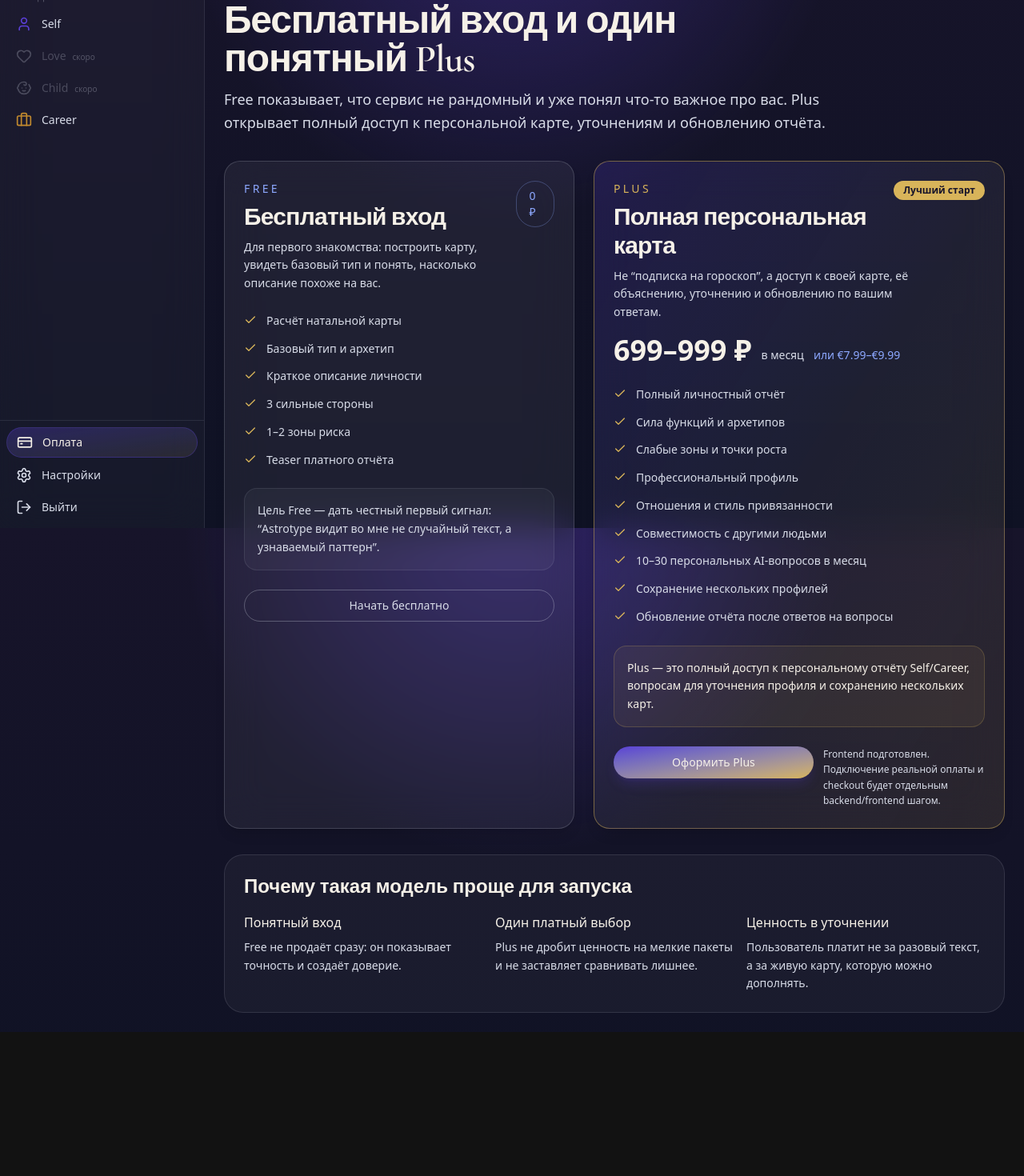
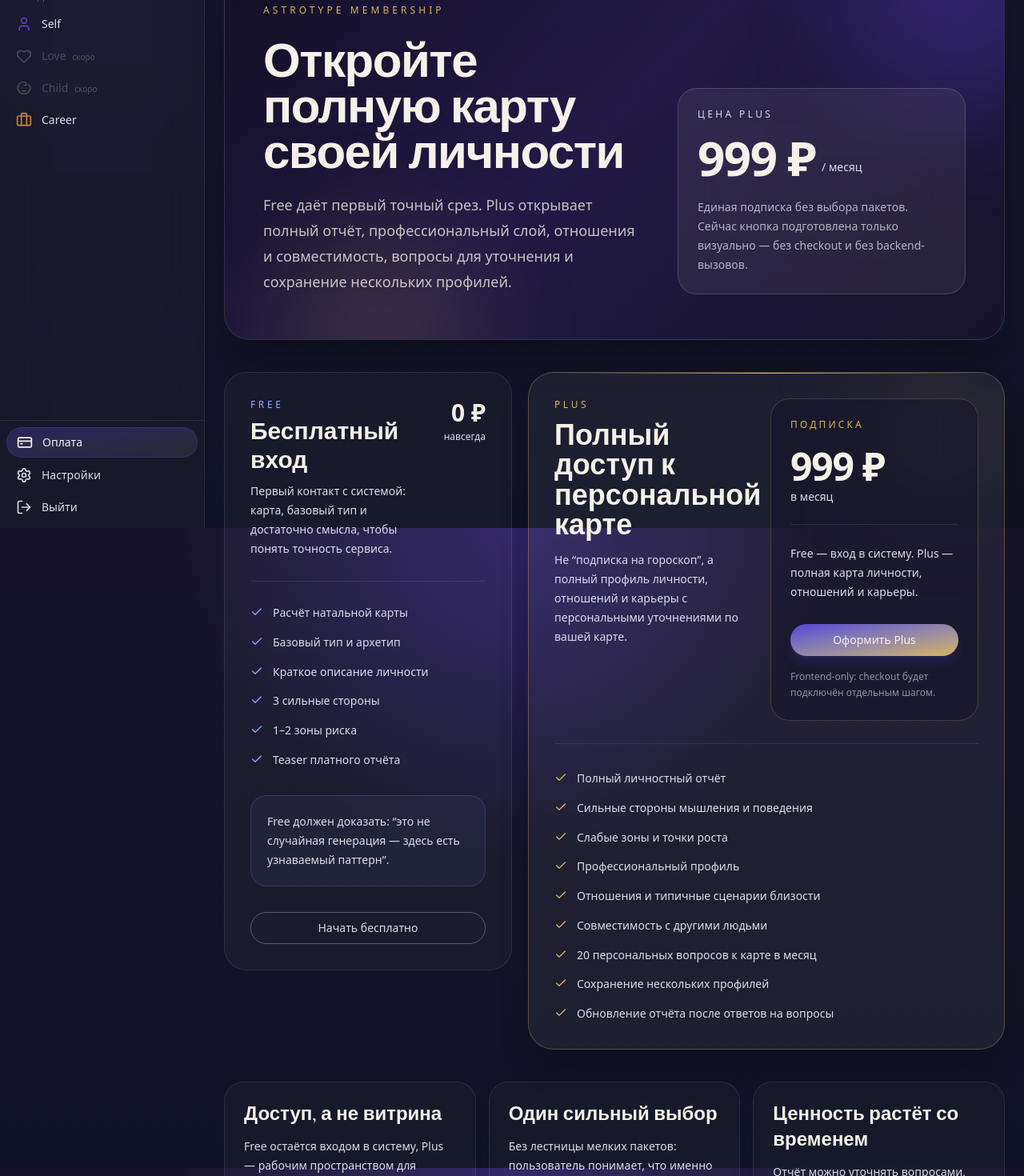
Before and after one commit to fixemer90-stack/Archemap, a Next.js app in the folder frontend/: page /billing in a window 1280 px wide. Shown: the part 140-1610 px from the top of the page at 80% size. Before the commit the page ends 1430 px from the top, so only its background shows below. Built offline with nearby package versions, Linux system fonts and the light colour scheme.

Commit message:
feat: refine premium billing page

```diff
--- a/frontend/scripts/check-billing-ux.mjs
+++ b/frontend/scripts/check-billing-ux.mjs
@@ -12,22 +12,27 @@ const billingPage = readFileSync(billingPath, "utf8");
 const sidebar = readFileSync(sidebarPath, "utf8");
 
 for (const marker of [
+  "Astrotype Membership",
+  "Откройте полную карту своей личности",
   "Free",
   "Бесплатный вход",
   "Расчёт натальной карты",
-  "базовый тип",
+  "Базовый тип и архетип",
   "3 сильные стороны",
   "Teaser платного отчёта",
   "Plus",
-  "699–999 ₽",
-  "€7.99–€9.99",
+  "999 ₽",
+  "Полный доступ к персональной карте",
   "Полный личностный отчёт",
+  "Сильные стороны мышления и поведения",
   "Профессиональный профиль",
-  "Отношения и стиль привязанности",
+  "Отношения и типичные сценарии близости",
   "Совместимость с другими людьми",
-  "10–30 персональных AI-вопросов",
+  "20 персональных вопросов к карте",
   "Сохранение нескольких профилей",
-  "Frontend подготовлен",
+  "Free — вход в систему. Plus — полная карта личности, отношений",
+  "и карьеры.",
+  "Frontend-only",
 ]) {
   if (!billingPage.includes(marker)) {
     throw new Error(`Billing page missing marker: ${marker}`);
@@ -35,6 +40,13 @@ for (const marker of [
 }
 
 for (const forbidden of [
+  "699–999 ₽",
+  "€7.99–€9.99",
+  "закрытый доступ к себе",
+  "relational-слой",
+  "стиль привязанности",
+  "Сила функций и архетипов",
+  "10–30 персональных AI-вопросов",
   "/api/v1/payments",
   "createPayment",
   "product_id",
@@ -43,7 +55,7 @@ for (const forbidden of [
 ]) {
   if (billingPage.includes(forbidden)) {
     throw new Error(
-      `Billing page must stay frontend-only for now; found: ${forbidden}`,
+      `Billing page must stay fixed-price frontend-only for now; found: ${forbidden}`,
     );
   }
 }
--- a/frontend/src/app/(dashboard)/billing/page.tsx
+++ b/frontend/src/app/(dashboard)/billing/page.tsx
@@ -1,16 +1,8 @@
 import type { Metadata } from "next";
 import Link from "next/link";
-import { Check, Sparkles } from "lucide-react";
+import { Check } from "lucide-react";
 
 import { Button } from "@/components/ui/button";
-import {
-  Card,
-  CardContent,
-  CardDescription,
-  CardFooter,
-  CardHeader,
-  CardTitle,
-} from "@/components/ui/card";
 
 export const metadata: Metadata = {
   title: "Оплата",
@@ -27,25 +19,48 @@ const freeFeatures = [
 
 const plusFeatures = [
   "Полный личностный отчёт",
-  "Сила функций и архетипов",
+  "Сильные стороны мышления и поведения",
   "Слабые зоны и точки роста",
   "Профессиональный профиль",
-  "Отношения и стиль привязанности",
+  "Отношения и типичные сценарии близости",
   "Совместимость с другими людьми",
-  "10–30 персональных AI-вопросов в месяц",
+  "20 персональных вопросов к карте в месяц",
   "Сохранение нескольких профилей",
   "Обновление отчёта после ответов на вопросы",
 ];
 
-function FeatureList({ items }: { items: string[] }) {
+const principles = [
+  [
+    "Доступ, а не витрина",
+    "Free остаётся входом в систему, Plus — рабочим пространством для собственной карты.",
+  ],
+  [
+    "Один сильный выбор",
+    "Без лестницы мелких пакетов: пользователь понимает, что именно открывает подписка.",
+  ],
+  [
+    "Ценность растёт со временем",
+    "Отчёт можно уточнять вопросами, сохранять профили и возвращаться к обновлённой версии.",
+  ],
+];
+
+function FeatureList({
+  items,
+  accent = "gold",
+}: {
+  items: string[];
+  accent?: "gold" | "blue";
+}) {
+  const iconColor = accent === "gold" ? "text-[#D8B45A]" : "text-[#8DA8FF]";
+
   return (
-    <ul className="space-y-3">
+    <ul className="space-y-3.5">
       {items.map((item) => (
         <li
           key={item}
           className="flex gap-3 text-sm leading-relaxed text-[#D8DCE8]"
         >
-          <Check className="mt-0.5 h-4 w-4 shrink-0 text-[#D8B45A]" />
+          <Check className={`mt-0.5 h-4 w-4 shrink-0 ${iconColor}`} />
           <span>{item}</span>
         </li>
       ))}
@@ -55,133 +70,150 @@ function FeatureList({ items }: { items: string[] }) {
 
 export default function BillingPage() {
   return (
-    <div className="mx-auto max-w-6xl space-y-8">
-      <section className="space-y-4">
-        <div className="inline-flex items-center gap-2 rounded-full border border-[rgba(216,180,90,0.35)] bg-[rgba(216,180,90,0.08)] px-4 py-2 text-sm text-[#D8B45A]">
-          <Sparkles className="h-4 w-4" />
-          Тарифы Astrotype
+    <div className="mx-auto max-w-7xl space-y-10">
+      <section className="relative overflow-hidden rounded-[32px] border border-[rgba(216,220,232,0.14)] bg-[linear-gradient(135deg,rgba(18,15,36,0.96)_0%,rgba(35,26,72,0.92)_47%,rgba(23,20,42,0.98)_100%)] px-7 py-10 shadow-2xl shadow-black/30 md:px-12 md:py-14">
+        <div className="absolute inset-x-8 top-0 h-px bg-gradient-to-r from-transparent via-[rgba(216,180,90,0.65)] to-transparent" />
+        <div className="absolute -right-24 -top-24 h-72 w-72 rounded-full bg-[rgba(91,63,214,0.30)] blur-3xl" />
+        <div className="absolute -bottom-28 left-16 h-64 w-64 rounded-full bg-[rgba(216,180,90,0.13)] blur-3xl" />
+
+        <div className="relative grid gap-10 lg:grid-cols-[minmax(0,1fr)_360px] lg:items-end">
+          <div className="max-w-3xl space-y-7">
+            <p className="text-xs font-medium uppercase tracking-[0.34em] text-[#D8B45A]">
+              Astrotype Membership
+            </p>
+            <div className="space-y-5">
+              <h1 className="font-[family-name:var(--font-cormorant)] text-5xl font-semibold leading-[0.95] tracking-tight text-[#F6F1E8] md:text-6xl">
+                Откройте полную карту своей личности
+              </h1>
+              <p className="max-w-2xl text-base leading-8 text-[rgba(246,241,232,0.78)] md:text-lg">
+                Free даёт первый точный срез. Plus открывает полный отчёт,
+                профессиональный слой, отношения и совместимость, вопросы для
+                уточнения и сохранение нескольких профилей.
+              </p>
             </div>
-        <div className="max-w-3xl space-y-3">
-          <h1 className="font-[family-name:var(--font-cormorant)] text-4xl font-semibold tracking-tight text-[#F6F1E8] md:text-5xl">
-            Бесплатный вход и один понятный Plus
-          </h1>
-          <p className="text-lg leading-relaxed text-[#D8DCE8]">
-            Free показывает, что сервис не рандомный и уже понял что-то важное
-            про вас. Plus открывает полный доступ к персональной карте,
-            уточнениям и обновлению отчёта.
+          </div>
+
+          <div className="rounded-[24px] border border-[rgba(246,241,232,0.16)] bg-[rgba(246,241,232,0.07)] p-6 backdrop-blur-xl">
+            <p className="text-xs uppercase tracking-[0.28em] text-[#D8DCE8]">
+              Цена Plus
             </p>
+            <div className="mt-4 flex items-end gap-2">
+              <span className="text-6xl font-semibold tracking-tight text-[#F6F1E8]">
+                999 ₽
+              </span>
+              <span className="pb-2 text-sm text-[#D8DCE8]">/ месяц</span>
+            </div>
+            <p className="mt-5 text-sm leading-6 text-[rgba(216,220,232,0.78)]">
+              Единая подписка без выбора пакетов. Сейчас кнопка подготовлена
+              только визуально — без checkout и без backend-вызовов.
+            </p>
+          </div>
         </div>
       </section>
 
-      <section className="grid gap-6 lg:grid-cols-[minmax(0,0.92fr)_minmax(0,1.08fr)]">
-        <Card className="relative overflow-hidden">
-          <CardHeader className="space-y-4">
-            <div className="flex items-start justify-between gap-4">
+      <section className="grid gap-5 lg:grid-cols-[360px_minmax(0,1fr)]">
+        <article className="self-start rounded-[28px] border border-[rgba(216,220,232,0.12)] bg-[rgba(255,255,255,0.035)] p-7 md:p-8">
+          <div className="flex items-start justify-between gap-6 border-b border-[rgba(216,220,232,0.10)] pb-7">
             <div className="space-y-2">
-                <p className="text-sm font-medium uppercase tracking-[0.24em] text-[#8DA8FF]">
+              <p className="text-xs font-medium uppercase tracking-[0.30em] text-[#8DA8FF]">
                 Free
               </p>
-                <CardTitle className="text-3xl">Бесплатный вход</CardTitle>
-                <CardDescription className="max-w-md leading-relaxed">
-                  Для первого знакомства: построить карту, увидеть базовый тип и
-                  понять, насколько описание похоже на вас.
-                </CardDescription>
+              <h2 className="font-[family-name:var(--font-cormorant)] text-3xl font-semibold text-[#F6F1E8]">
+                Бесплатный вход
+              </h2>
+              <p className="max-w-md text-sm leading-6 text-[#D8DCE8]">
+                Первый контакт с системой: карта, базовый тип и достаточно
+                смысла, чтобы понять точность сервиса.
+              </p>
             </div>
-              <div className="rounded-full border border-[rgba(141,168,255,0.30)] px-4 py-2 text-sm text-[#8DA8FF]">
-                0 ₽
+            <div className="text-right">
+              <div className="text-3xl font-semibold text-[#F6F1E8]">0 ₽</div>
+              <div className="mt-1 text-xs text-[#D8DCE8]">навсегда</div>
             </div>
           </div>
-          </CardHeader>
-          <CardContent className="space-y-6">
-            <FeatureList items={freeFeatures} />
-            <div className="rounded-2xl border border-[rgba(216,220,232,0.10)] bg-[rgba(255,255,255,0.04)] p-4 text-sm leading-relaxed text-[#D8DCE8]">
-              Цель Free — дать честный первый сигнал: “Astrotype видит во мне не
-              случайный текст, а узнаваемый паттерн”.
+
+          <div className="pt-7">
+            <FeatureList items={freeFeatures} accent="blue" />
           </div>
-          </CardContent>
-          <CardFooter>
-            <Button asChild variant="outline" className="w-full">
+
+          <div className="mt-8 rounded-[20px] border border-[rgba(141,168,255,0.18)] bg-[rgba(141,168,255,0.06)] p-5 text-sm leading-6 text-[#D8DCE8]">
+            Free должен доказать: “это не случайная генерация — здесь есть
+            узнаваемый паттерн”.
+          </div>
+
+          <Button asChild variant="outline" className="mt-8 w-full">
             <Link href="/register">Начать бесплатно</Link>
           </Button>
-          </CardFooter>
-        </Card>
+        </article>
 
-        <Card
+        <article
           id="plus"
-          className="relative overflow-hidden border-[rgba(216,180,90,0.45)] bg-gradient-to-br from-[rgba(91,63,214,0.20)] via-[rgba(255,255,255,0.06)] to-[rgba(216,180,90,0.12)]"
+          className="relative overflow-hidden rounded-[32px] border border-[rgba(216,180,90,0.32)] bg-[rgba(255,255,255,0.055)] p-7 shadow-2xl shadow-black/20 md:p-8"
         >
-          <div className="absolute right-6 top-6 rounded-full bg-[#D8B45A] px-3 py-1 text-xs font-semibold text-[#17142A]">
-            Лучший старт
-          </div>
-          <CardHeader className="space-y-4 pr-28">
-            <div className="space-y-2">
-              <p className="text-sm font-medium uppercase tracking-[0.24em] text-[#D8B45A]">
+          <div className="absolute inset-x-8 top-0 h-px bg-gradient-to-r from-transparent via-[#D8B45A] to-transparent" />
+          <div className="absolute right-0 top-0 h-40 w-40 bg-[rgba(216,180,90,0.10)] blur-3xl" />
+
+          <div className="relative space-y-8">
+            <div className="grid gap-7 border-b border-[rgba(216,220,232,0.10)] pb-7 xl:grid-cols-[minmax(0,1fr)_260px] xl:items-start">
+              <div className="space-y-3">
+                <p className="text-xs font-medium uppercase tracking-[0.30em] text-[#D8B45A]">
                   Plus
                 </p>
-              <CardTitle className="text-3xl">
-                Полная персональная карта
-              </CardTitle>
-              <CardDescription className="max-w-xl leading-relaxed">
-                Не “подписка на гороскоп”, а доступ к своей карте, её
-                объяснению, уточнению и обновлению по вашим ответам.
-              </CardDescription>
+                <h2 className="max-w-xl font-[family-name:var(--font-cormorant)] text-4xl font-semibold leading-[1.04] text-[#F6F1E8]">
+                  Полный доступ к персональной карте
+                </h2>
+                <p className="max-w-2xl text-sm leading-6 text-[#D8DCE8]">
+                  Не “подписка на гороскоп”, а полный профиль личности,
+                  отношений и карьеры с персональными уточнениями по вашей
+                  карте.
+                </p>
               </div>
-            <div className="flex flex-wrap items-end gap-3">
-              <div className="text-4xl font-semibold text-[#F6F1E8]">
-                699–999 ₽
+
+              <aside className="rounded-[24px] border border-[rgba(216,180,90,0.22)] bg-[rgba(23,20,42,0.56)] p-6">
+                <p className="text-xs uppercase tracking-[0.26em] text-[#D8B45A]">
+                  Подписка
+                </p>
+                <div className="mt-5 space-y-1">
+                  <div className="text-5xl font-semibold tracking-tight text-[#F6F1E8]">
+                    999 ₽
                   </div>
-              <div className="pb-1 text-sm text-[#D8DCE8]">в месяц</div>
-              <div className="pb-1 text-sm text-[#8DA8FF]">или €7.99–€9.99</div>
+                  <div className="text-sm text-[#D8DCE8]">в месяц</div>
                 </div>
-          </CardHeader>
-          <CardContent className="space-y-6">
-            <FeatureList items={plusFeatures} />
-            <div className="rounded-2xl border border-[rgba(216,180,90,0.22)] bg-[rgba(216,180,90,0.08)] p-4 text-sm leading-relaxed text-[#F6F1E8]">
-              Plus — это полный доступ к персональному отчёту Self/Career,
-              вопросам для уточнения профиля и сохранению нескольких карт.
-            </div>
-          </CardContent>
-          <CardFooter className="flex-col items-stretch gap-3 sm:flex-row">
-            <Button asChild className="flex-1">
+                <div className="my-6 h-px bg-[rgba(216,220,232,0.12)]" />
+                <p className="text-sm leading-6 text-[#D8DCE8]">
+                  Free — вход в систему. Plus — полная карта личности, отношений
+                  и карьеры.
+                </p>
+                <Button asChild className="mt-7 w-full">
                   <a href="#plus" aria-disabled="true">
                     Оформить Plus
                   </a>
                 </Button>
-            <p className="flex-1 text-xs leading-relaxed text-[#D8DCE8]">
-              Frontend подготовлен. Подключение реальной оплаты и checkout будет
-              отдельным backend/frontend шагом.
+                <p className="mt-4 text-xs leading-5 text-[rgba(216,220,232,0.62)]">
+                  Frontend-only: checkout будет подключён отдельным шагом.
                 </p>
-          </CardFooter>
-        </Card>
+              </aside>
+            </div>
+
+            <FeatureList items={plusFeatures} />
+          </div>
+        </article>
       </section>
 
-      <section className="rounded-[24px] border border-[rgba(216,220,232,0.12)] bg-[rgba(255,255,255,0.04)] p-6">
-        <h2 className="font-[family-name:var(--font-cormorant)] text-2xl font-semibold text-[#F6F1E8]">
-          Почему такая модель проще для запуска
-        </h2>
-        <div className="mt-4 grid gap-4 md:grid-cols-3">
-          {[
-            [
-              "Понятный вход",
-              "Free не продаёт сразу: он показывает точность и создаёт доверие.",
-            ],
-            [
-              "Один платный выбор",
-              "Plus не дробит ценность на мелкие пакеты и не заставляет сравнивать лишнее.",
-            ],
-            [
-              "Ценность в уточнении",
-              "Пользователь платит не за разовый текст, а за живую карту, которую можно дополнять.",
-            ],
-          ].map(([title, description]) => (
-            <div key={title} className="space-y-2">
-              <h3 className="font-medium text-[#F6F1E8]">{title}</h3>
-              <p className="text-sm leading-relaxed text-[#D8DCE8]">
+      <section className="grid gap-4 md:grid-cols-3">
+        {principles.map(([title, description]) => (
+          <div
+            key={title}
+            className="rounded-[24px] border border-[rgba(216,220,232,0.10)] bg-[rgba(255,255,255,0.03)] p-6"
+          >
+            <h3 className="font-[family-name:var(--font-cormorant)] text-2xl font-semibold text-[#F6F1E8]">
+              {title}
+            </h3>
+            <p className="mt-3 text-sm leading-6 text-[#D8DCE8]">
               {description}
             </p>
           </div>
         ))}
-        </div>
       </section>
     </div>
   );
```
Lines whose indentation alone changed are shown as unchanged.
